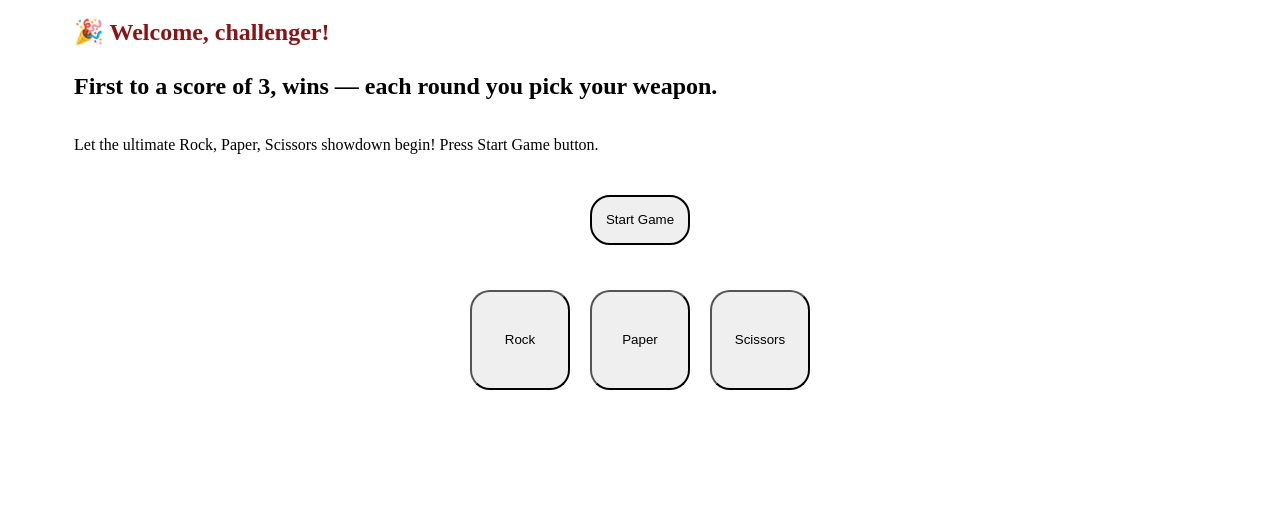
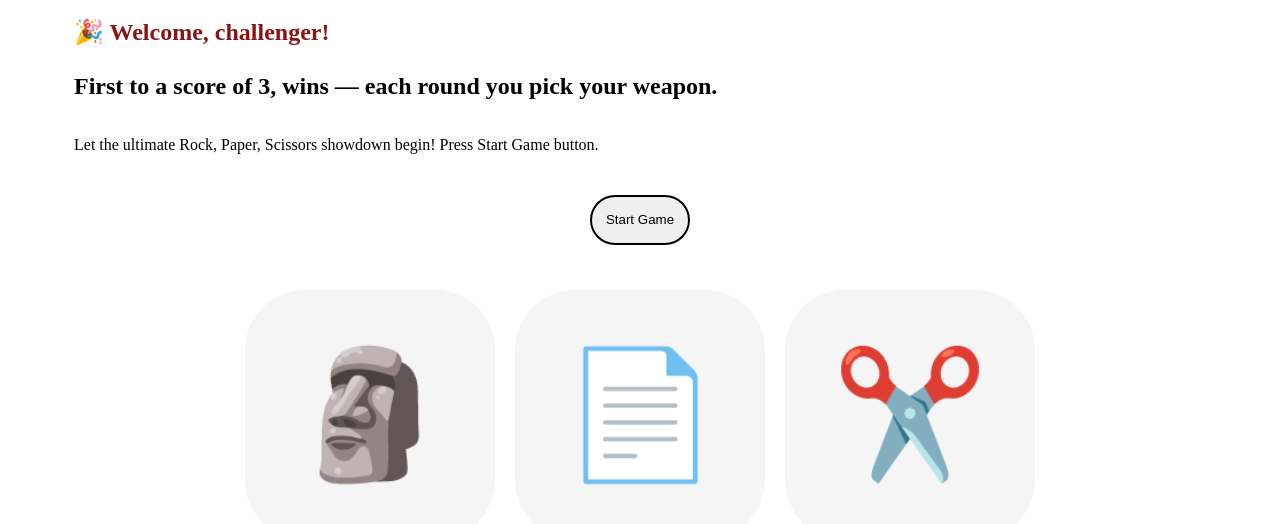
Before and after one commit to amaccodes/rock-paper-scissors, a plain HTML site: page index.html in a window 1280 px wide. Shown: the part 88-612 px from the top of the page. Drawn offline with Linux system fonts and the light colour scheme.

Commit message:
Made minor tweaks to the buttons to simplify the UI/UX of the page for better flow of the game.

```diff
--- a/index.html
+++ b/index.html
@@ -32,9 +32,9 @@
                 <button id="begin">Start Game</button>
             </div>
             <div id="game-btns">
-                <button class="btn" id="rock-btn">Rock</button>
-                <button class="btn" id="paper-btn">Paper</button>
-                <button class="btn" id="scissors-btn">Scissors</button>
+                <button class="btn" id="rock-btn">🗿</button>
+                <button class="btn" id="paper-btn">📄</button>
+                <button class="btn" id="scissors-btn">✂️</button>
             </div>
         </section>
         <section id="three">
--- a/style.css
+++ b/style.css
@@ -39,9 +39,9 @@ div {
 }
 
 button {
-    height: 100px;
-    width: 100px;
-    border-radius: 20px;
+    height: 250px;
+    width: 250px;
+    border-radius: 60px;
 }
 
 #welcome {
@@ -65,6 +65,13 @@ header {
     display: flex;
     gap: 20px;
     justify-content: center;
+    border: none;
+}
+
+.btn {
+    font-size: 125px;
+    border: none;
+    background-color: whitesmoke;
 }
 
 #two {
```
